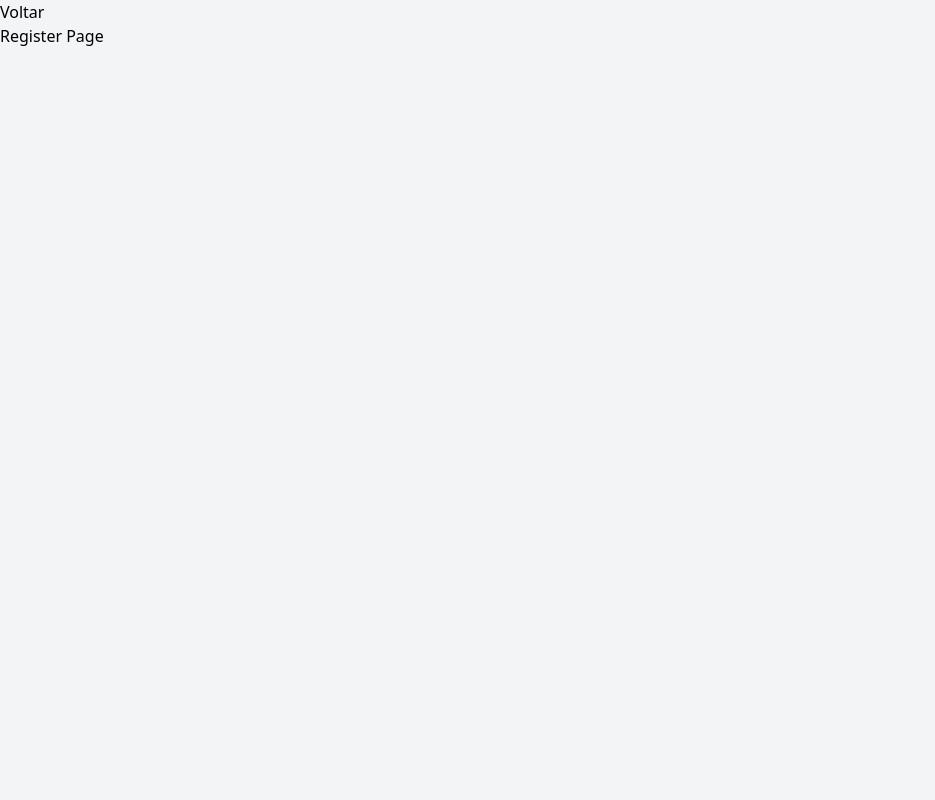
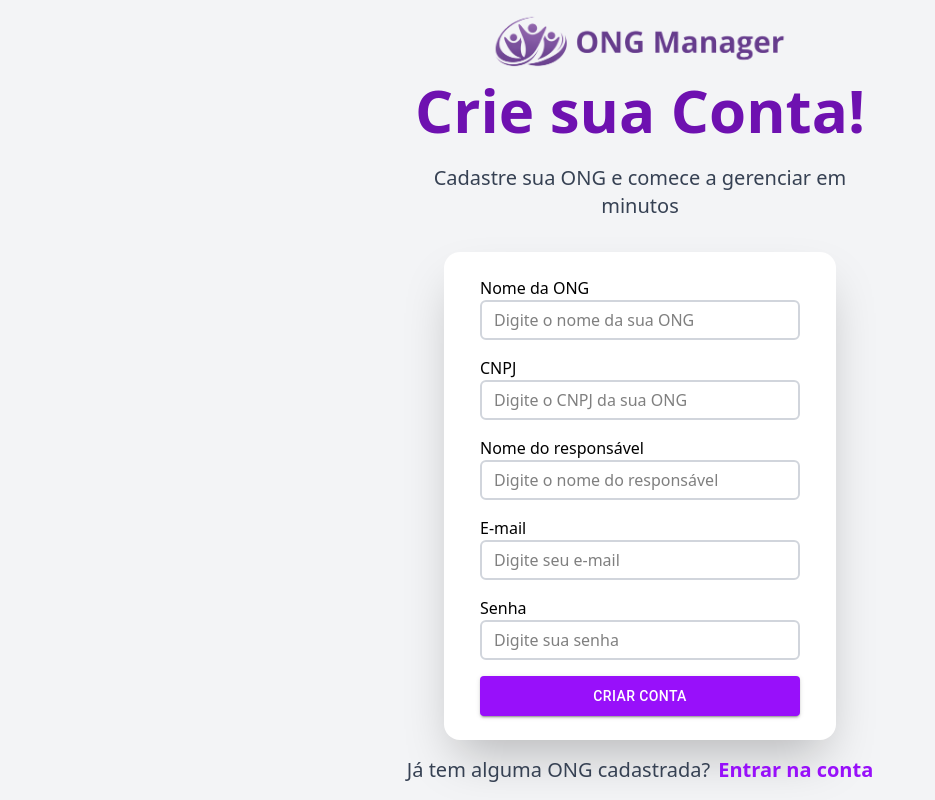
Before and after one commit to ONGManager/front, a Next.js app: page /register in a window 1280 px wide. Shown: the whole page, without its empty margins (0-935 px from the left). Built offline with nearby package versions, Linux system fonts and the light colour scheme.

Commit message:
Finalizando rotas da tela de login(sem verificação de usuário, apenas estilização)

```diff
--- /dev/null
+++ b/app/OngSelector/page.tsx
@@ -0,0 +1,23 @@
+import LoginPadrao from "../components/Login"
+import Button from "@mui/material/Button";
+
+export default function OngSelector() {
+    return (
+        <div className="min-h-screen align-middle flex flex-col justify-center items-center">
+            <LoginPadrao Titulo="Escolha a sua ONG" Subtitulo="Selecione qual você quer trabalhar!"></LoginPadrao>
+            <div className='flex flex-col items-center justify-center mt-4 mb-4 mx-auto w-98 h-50 bg-white border border-gray-300 rounded-2xl shadow-2xl p-8'>
+                <div className='w-80'>
+                    <span className='block text-start'>ONG</span>
+                    <form className='flex flex-col my-2 mb-6'>
+                        <input type="email" placeholder='Sua ONG' className='w-80 h-10 border-2 border-gray-300 rounded-md px-3 py-2 focus:outline-none focus:ring-2 focus:ring-purple-600 focus:border-transparent hover:border-purple-600 ' />
+                    </form>
+                </div>
+                <Button variant="contained" color="primary" href="/OngSelector" className='w-80 h-10 bg-purple-600! hover:bg-purple-700! text-white font-bold'>Entrar</Button>
+            </div>
+            <div className='flex'>
+                <p className='SubTitulo'>Ainda não tem um conta?</p>
+                <a href="/register" className='text-xl text-purple-600 font-bold hover:text-purple-800 ml-2'>Criar minha ONG</a>
+            </div>
+        </div>
+    )
+}
--- /dev/null
+++ b/app/components/Login.tsx
@@ -0,0 +1,17 @@
+import Logo from "../assets/Logo.png";
+import Image from "next/image";
+
+interface LoginProps {
+  Titulo: string;
+  Subtitulo: string;
+}
+
+export default function LoginPadrao({ Titulo, Subtitulo }: LoginProps) {
+  return (
+    <div className="align-middle flex flex-col justify-center items-center">
+        <Image src={Logo} alt="Logo ONG Manager" className="ImagemLogo" width={300} height={50}/>
+        <h1 className="Titulo">{Titulo}</h1>
+        <p className="SubTitulo">{Subtitulo}</p>
+    </div>
+  );
+}
--- /dev/null
+++ b/app/forgot-password/page.tsx
@@ -0,0 +1,22 @@
+import LoginPadrao from "../components/Login";
+import Button from "@mui/material/Button";
+
+export default function ForgotPassword() {
+  return (
+    <div className="min-h-screen align-middle flex flex-col justify-center items-center">
+        <LoginPadrao Titulo="Esqueceu sua senha?"
+        Subtitulo="Sem problemas. Informe o e-mail cadastrado e enviaremos as instruções para redefinir sua senha." />
+        <div className='flex flex-col items-center justify-center mt-8 mb-4 mx-auto w-98 h-50 bg-white border border-gray-300 rounded-2xl shadow-2xl p-6'>
+            <span className='block text-start self-start ml-7'>E-mail</span>
+            <form className='flex flex-col my-2 mb-6 '>
+              <input type="email" placeholder='Digite seu e-mail' className='w-80 h-10 border-2 border-gray-300 rounded-md px-3 py-2 focus:outline-none focus:ring-2 focus:ring-purple-600 focus:border-transparent hover:border-purple-600 ' />
+            </form>
+            <Button variant="contained" color="primary" className='w-80 h-10 bg-purple-600! hover:bg-purple-700! text-white'>Enviar link de Recuperação</Button>
+        </div>
+        <div className='flex'>
+          <p className='SubTitulo'>Lembrou sua senha?</p>
+          <a href="/." className='text-xl text-purple-600 font-bold hover:text-purple-800 ml-2'>Entrar na conta</a>
+        </div>
+    </div>
+  );
+}
--- a/app/globals.css
+++ b/app/globals.css
@@ -3,7 +3,18 @@
 body {
   @apply bg-gray-100;
 }
+.Titulo {
+    @apply text-6xl font-bold text-center text-purple-800 mb-6;
+}
 
 .SubTitulo {
-  @apply text-2xl font-bold text-gray-800 mb-4;
+  @apply text-gray-700 text-xl mb-4 text-center max-w-120;
 }
+
+.ImagemLogo{
+    @apply justify-center items-center align-middle;
+}
+
+.spanLogin{
+    @apply block text-start;
+}
--- a/app/page.tsx
+++ b/app/page.tsx
@@ -1,22 +1,31 @@
-import Image from 'next/image';
-import Logo from './assets/Logo.png';
-import { Button } from '@mui/material';
+  import { Button } from '@mui/material';
+import LoginPadrao from './components/Login';
 
 export default function Home() {
   return (
-    <main className="h-screen align-middle flex flex-col justify-center items-center">
-
-      <Image src={Logo} alt="Logo ONG Manager" width={300} height={50}/>
-
+    <main className="min-h-screen align-middle flex flex-col justify-center items-center">
       <div className='flex flex-col items-center justify-center'>
-        <h1 className='text-6xl font-bold text-center text-purple-800'>Bem-vindo de volta!</h1>
-        <br />
-        <p className='text-gray-700 text-xl'>Entre na sua conta para gerenciar sua ONG</p>
-        <div className='flex flex-col items-center justify-center my-8 mx-auto w-125 h-75 bg-white rounded-lg shadow-md p-6'>
-          <Button variant="contained" className='bg-purple-600! hover:bg-purple-700! w-90 '>Entrar</Button>
+        <LoginPadrao Titulo="Bem-vindo de volta!" Subtitulo="Entre na sua conta para gerenciar sua ONG" />
+        <div className='flex flex-col items-center justify-center mt-4 mb-4 mx-auto w-98 h-78 bg-white border border-gray-300 rounded-2xl shadow-2xl p-8'>
+          <div className='w-80'>
+            <span className='block text-start'>E-mail</span>
+            <form className='flex flex-col my-2 mb-6'>
+              <input type="email" placeholder='Digite seu e-mail' className='w-80 h-10 border-2 border-gray-300 rounded-md px-3 py-2 focus:outline-none focus:ring-2 focus:ring-purple-600 focus:border-transparent hover:border-purple-600 ' />
+            </form>
+          </div>
+          <div className='w-80'>
+            <span className='block text-start'>Senha</span>
+            <form className='flex flex-col my-2 mb-8'>
+              <input type="password" placeholder='Digite sua senha' className='w-80 h-10 border-2 border-gray-300 rounded-md px-3 py-2 focus:outline-none focus:ring-2 focus:ring-purple-600 focus:border-transparent hover:border-purple-600' />
+              <a href='/forgot-password' className='text-purple-600 font-bold hover:text-purple-800 cursor-pointer block text-right'>Esqueceu a senha?</a>
+            </form>
+          </div>
+          <div className=''>
+            <Button variant="contained" color="primary" href="/OngSelector" className='w-80 h-10 bg-purple-600! hover:bg-purple-700! text-white'>Entrar</Button>
+          </div>
         </div>
         <div className='flex'>
-          <p className='text-gray-700 text-xl align-middle'>Ainda não tem um conta?</p>
+          <p className='SubTitulo'>Ainda não tem um conta?</p>
           <a href="/register" className='text-xl text-purple-600 font-bold hover:text-purple-800 ml-2'>Criar minha ONG</a>
         </div>
       </div>
--- a/app/register/page.tsx
+++ b/app/register/page.tsx
@@ -1,8 +1,51 @@
+import LoginPadrao from "../components/Login";
+import  Button from "@mui/material/Button";
+
 export default function Register() {
   return (
-    <main>
-        <a href="/.">Voltar</a>
-      <h1>Register Page</h1>
-    </main>
+    <div className="min-h-screen align-middle flex flex-col justify-center items-center">
+      <LoginPadrao Titulo="Crie sua Conta!" Subtitulo="Cadastre sua ONG e comece a gerenciar em minutos" />
+        <div className='flex flex-col items-center justify-center my-4 mx-auto w-98 bg-white rounded-2xl shadow-2xl p-6'>
+          <div className='w-80'>
+            <span className="spanLogin">Nome da ONG</span>
+            <form className="flex flex-col mb-4">
+              <input type="text" placeholder='Digite o nome da sua ONG' className='w-80 h-10 border-2 border-gray-300 rounded-md px-3 py-2 focus:outline-none focus:ring-2 focus:ring-purple-600 focus:border-transparent hover:border-purple-600' />
+            </form>
+          </div>
+          <div className='w-80'>
+            <span className="spanLogin">CNPJ</span>
+            <form className="flex flex-col mb-4">
+              <input type="text" placeholder='Digite o CNPJ da sua ONG' className='w-80 h-10 border-2 border-gray-300 rounded-md px-3 py-2 focus:outline-none focus:ring-2 focus:ring-purple-600 focus:border-transparent hover:border-purple-600' />
+            </form>
+          </div>
+          <div className='w-80'>
+            <span className="spanLogin">Nome do responsável</span>
+            <form className="flex flex-col mb-4">
+              <input type="text" placeholder='Digite o nome do responsável' className='w-80 h-10 border-2 border-gray-300 rounded-md px-3 py-2 focus:outline-none focus:ring-2 focus:ring-purple-600 focus:border-transparent hover:border-purple-600' />
+            </form>
+          </div>
+          <div className='w-80'>
+            <span className="spanLogin">E-mail</span>
+            <form className="flex flex-col mb-4">
+              <input type="email" placeholder='Digite seu e-mail' className='w-80 h-10 border-2 border-gray-300 rounded-md px-3 py-2 focus:outline-none focus:ring-2 focus:ring-purple-600 focus:border-transparent hover:border-purple-600' />
+            </form>
+          </div>
+          <div className='w-80'>
+            <span className="spanLogin">Senha</span>
+            <form className="flex flex-col mb-4">
+              <input type="password" placeholder='Digite sua senha' className='w-80 h-10 border-2 border-gray-300 rounded-md px-3 py-2 focus:outline-none focus:ring-2 focus:ring-purple-600 focus:border-transparent hover:border-purple-600' />
+            </form>
+          </div>
+          <Button variant="contained" color="primary" className='w-80 h-10 bg-purple-600! hover:bg-purple-700! text-white font-bold'>
+            Criar Conta
+          </Button>
+        </div>
+        <div className="flex">
+          <p className="SubTitulo">Já tem alguma ONG cadastrada?</p>
+          <a href="/." className="text-purple-600 font-bold hover:text-purple-800 text-xl ml-2">
+            Entrar na conta
+          </a>
+        </div>
+    </div>
   );
 }
```
